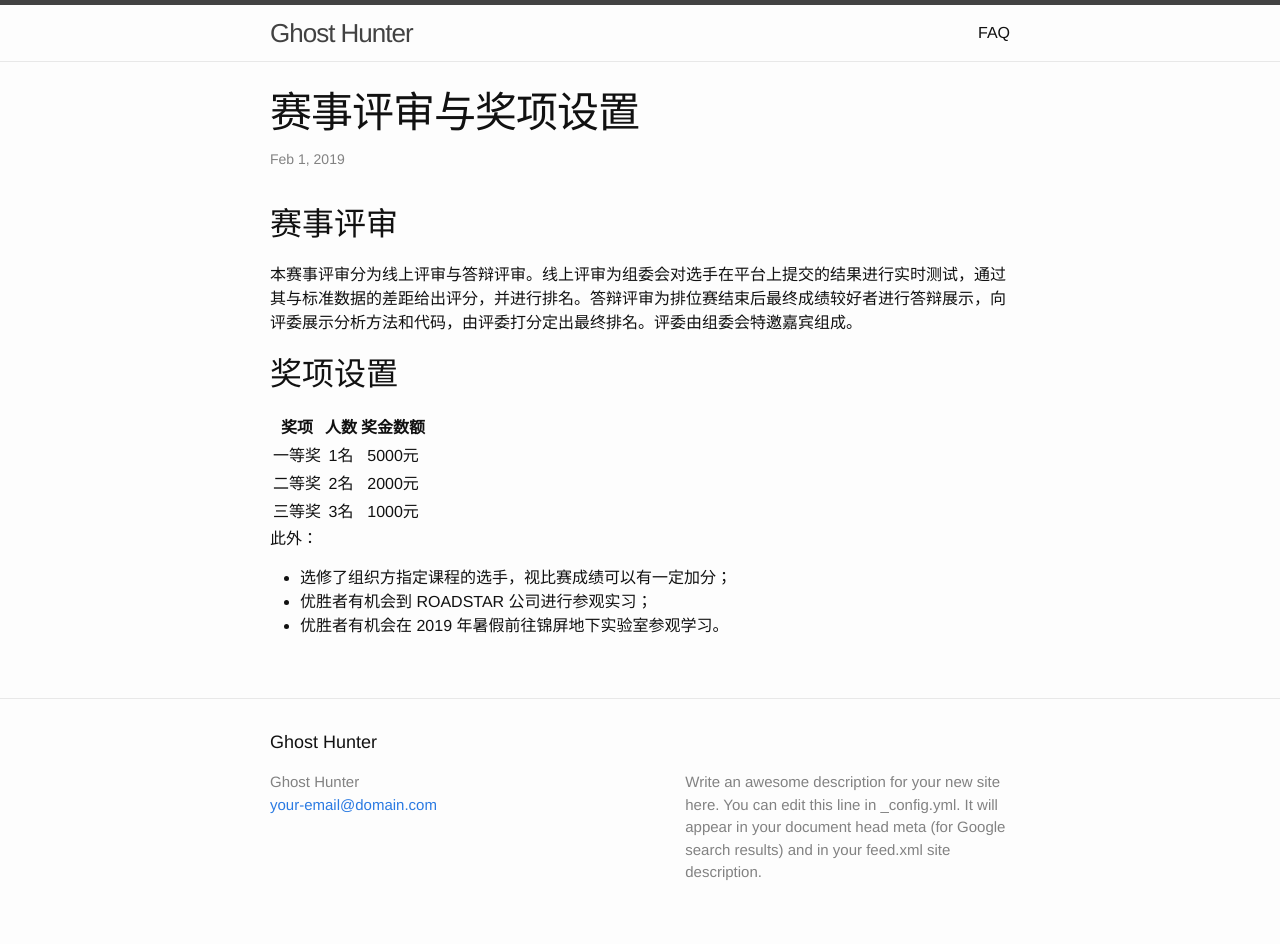
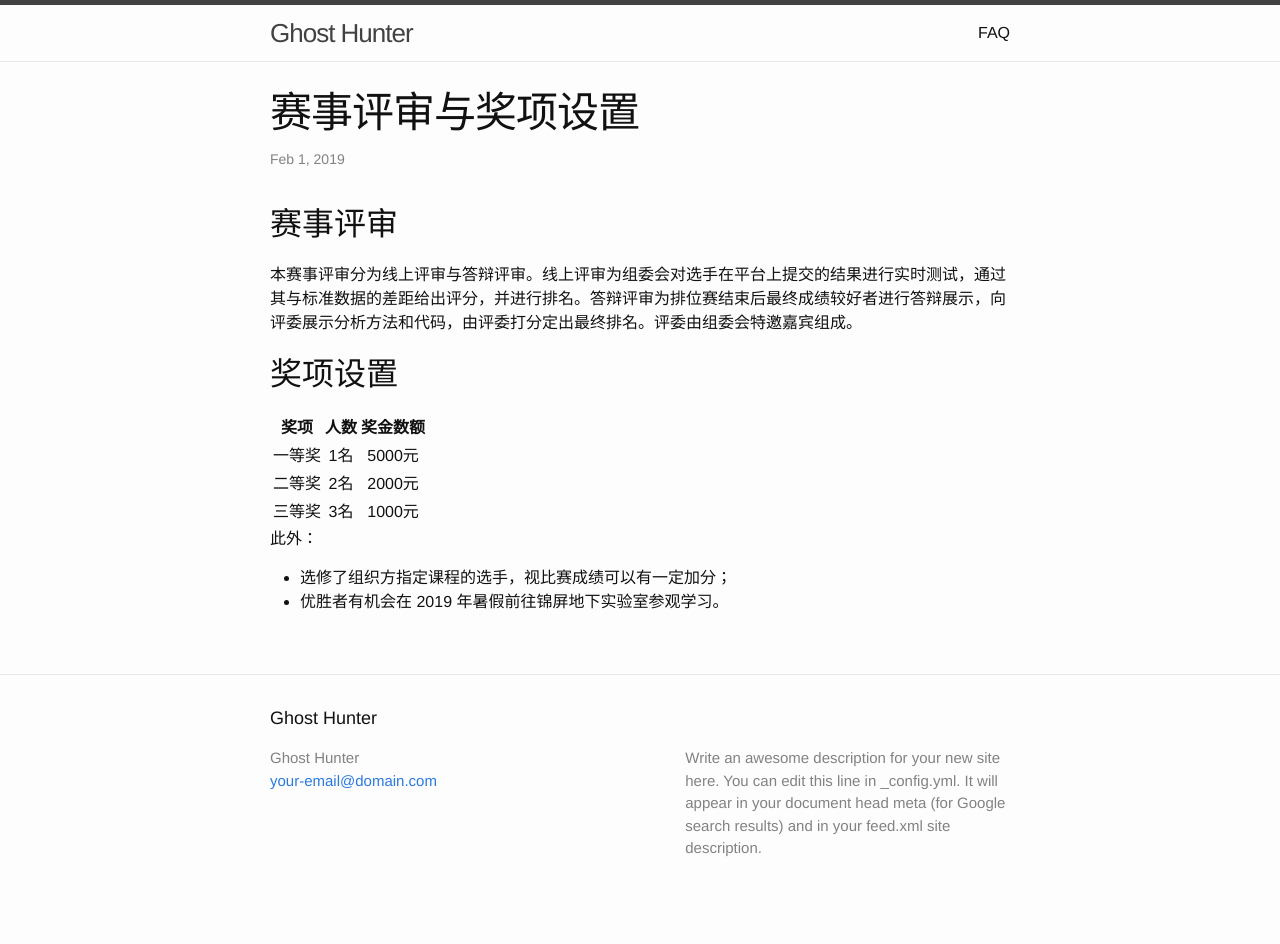
Before and after one commit to ghost-hunter-contest/ghost-hunter-contest.github.io, a Jekyll site: the page built from _posts/2019-02-13-awards.markdown, in a window 1280 px wide. Built offline with Jekyll 4.4.1, drawn with Linux system fonts in a browser that asks for light colours; after the commit the page ends 920 px from its top, so only the background shows below that.

Commit message:
The readstar case is unclear.  Delete for the moment.

```diff
--- a/_posts/2019-02-13-awards.markdown
+++ b/_posts/2019-02-13-awards.markdown
@@ -19,5 +19,4 @@ date:   2019-02-01 11:23:46 +0800
 此外：
 
 * 选修了组织方指定课程的选手，视比赛成绩可以有一定加分；
-* 优胜者有机会到 ROADSTAR 公司进行参观实习；
 * 优胜者有机会在 2019 年暑假前往锦屏地下实验室参观学习。
```
